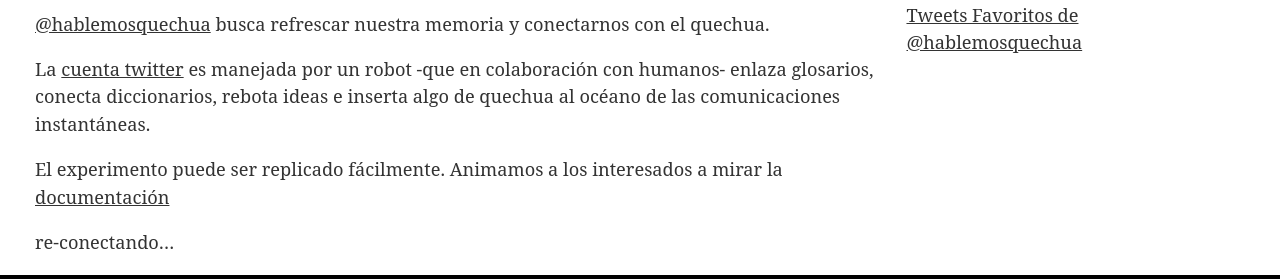
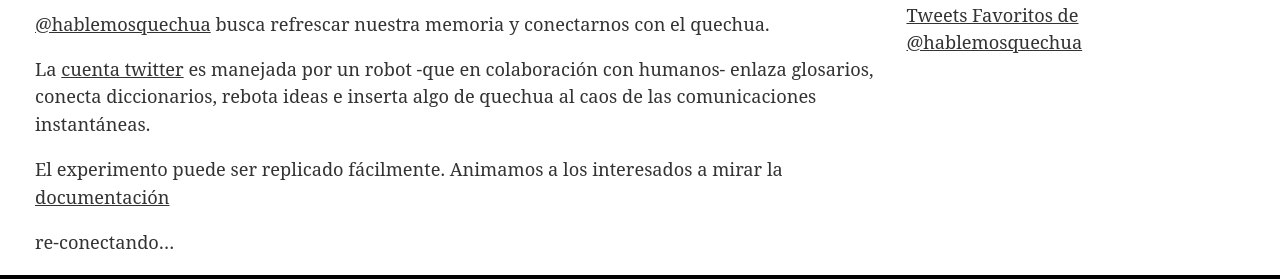
Before and after one commit to merunga/hablemosquechua-web, a Jekyll site: the page built from index.md, in a window 1280 px wide. Shown: the part 158-437 px from the top of the page. Built offline with Jekyll 4.4.1, drawn with Linux system fonts in a browser that asks for light colours; some web fonts are replaced; comment, search, counter and statistics services are not loaded.

```diff
--- a/index.md
+++ b/index.md
@@ -10,7 +10,7 @@ es un idioma vivo, hablado por más de diez millones de personas
 
 La [cuenta twitter](https://twitter.com/hablemosquechua) es manejada por un robot
 -que en colaboración con humanos- enlaza glosarios, conecta diccionarios, rebota ideas e inserta
-algo de quechua al océano de las comunicaciones instantáneas.
+algo de quechua al caos de las comunicaciones instantáneas.
 
 El experimento puede ser replicado fácilmente. Animamos a los interesados a mirar la [documentación](http://hablemosquechua.org/ejemplos.html)
 
```
Also changed, not shown: english.md (+26 -21 lines), 2 other files.
